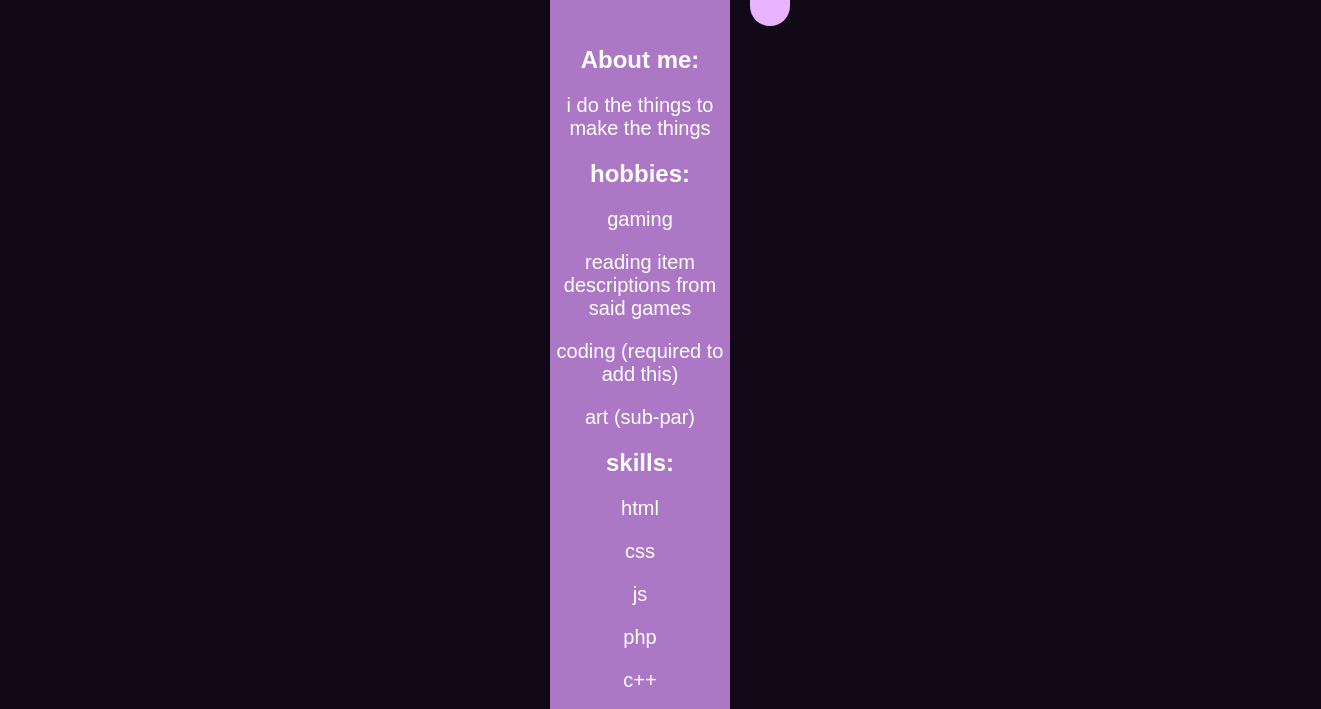
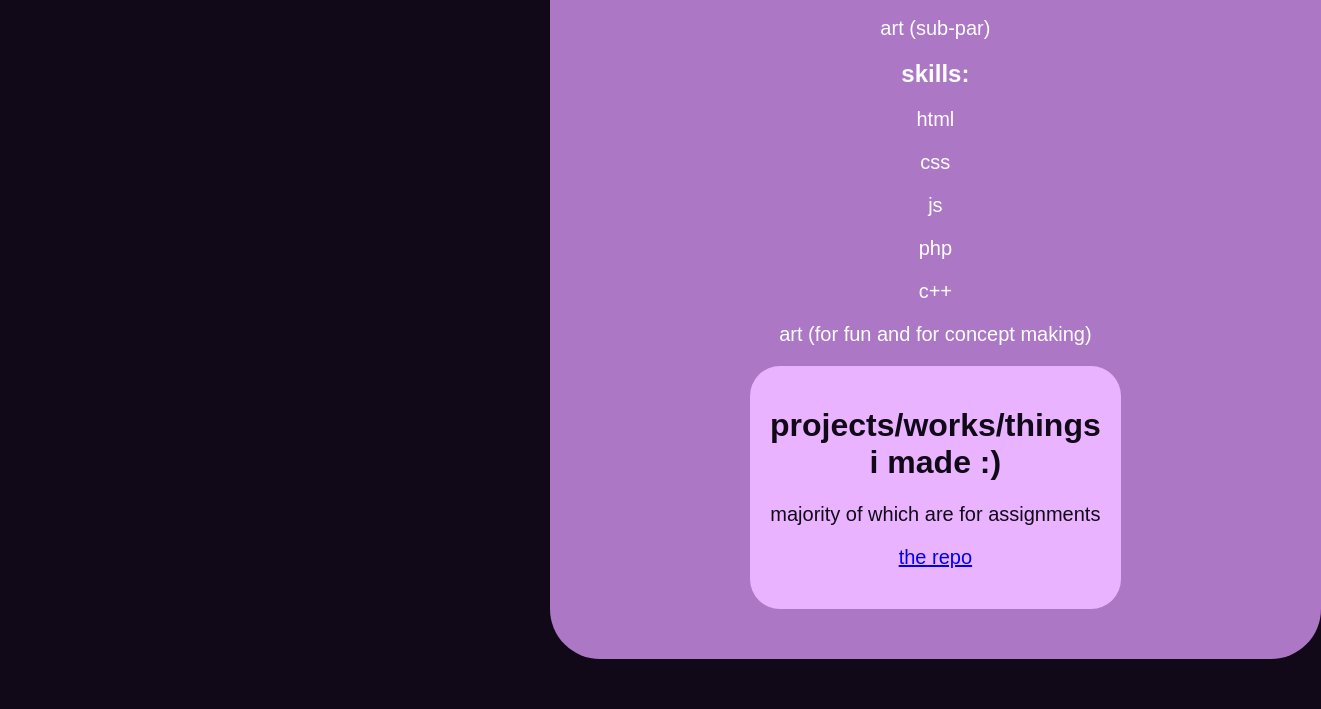
Before and after one commit to tyleristetra/2ported2me, a plain HTML site: page index.html in a window 1280 px wide. Shown: the part 534-1243 px from the top of the page, 1321 px wide, since content can reach past the window. After the commit the page ends 1193 px from the top, so only its background shows below. Drawn offline with Linux system fonts and the light colour scheme.

Commit message:
update yessed.css

```diff
--- a/yessed.css
+++ b/yessed.css
@@ -1,4 +1,5 @@
 body {
+
   background:#110918;
   color:#ffffff;
   font-family:Arial, sans-serif;
@@ -6,9 +7,11 @@ body {
   padding:0;
 }
 .dividents {
+  position: absolute;
   background:#ac77c5;
   border-radius:50px;
-  margin-top:300px;
+  margin-top:100px;
+  margin-bottom:100px;
   margin-left:550px;
   margin-right:550px;
   padding-bottom: 50px;
@@ -17,5 +20,6 @@ p{
   font-size:20px;
 }
 h1,h2,h3{
+
   font-weight: bold;
 }
```
